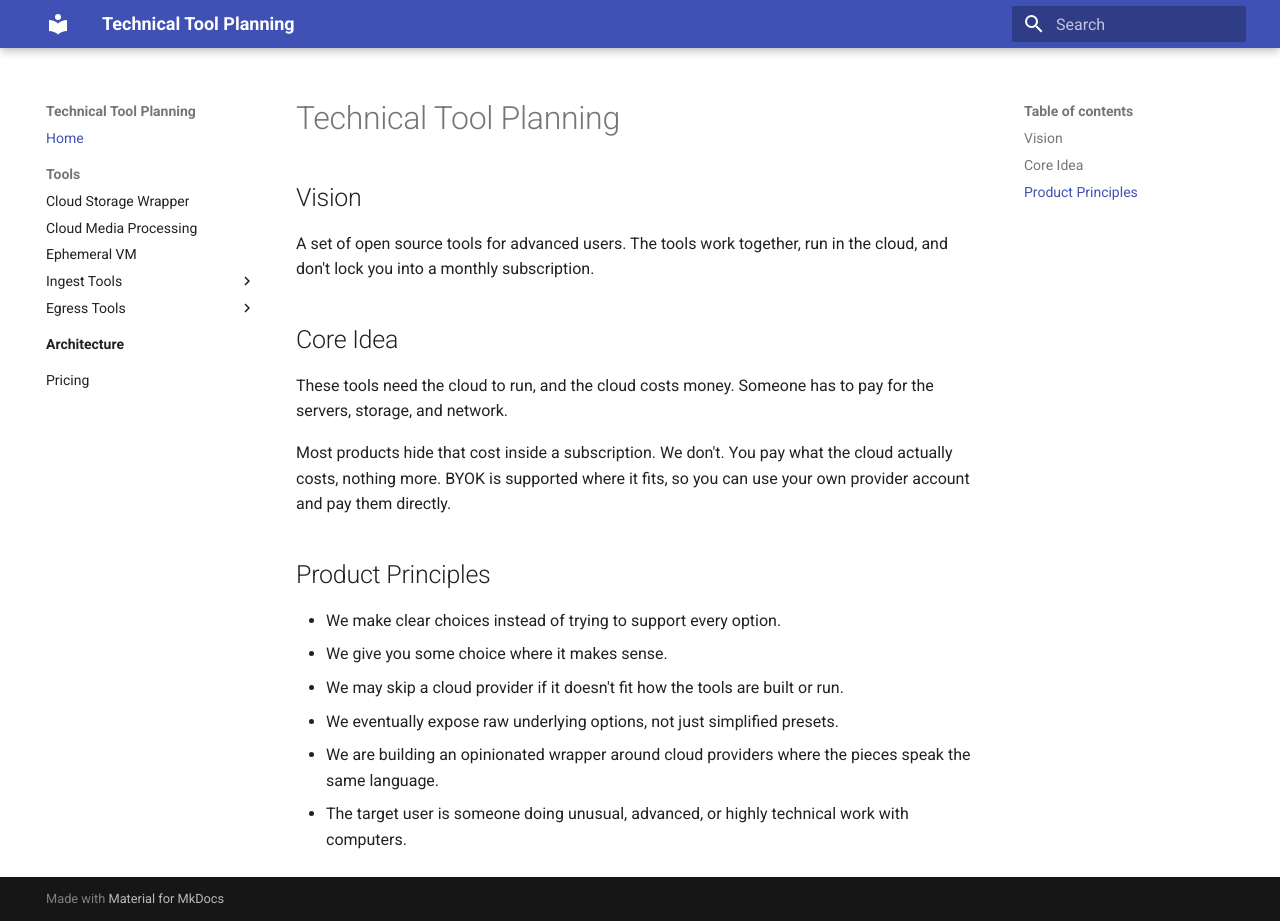
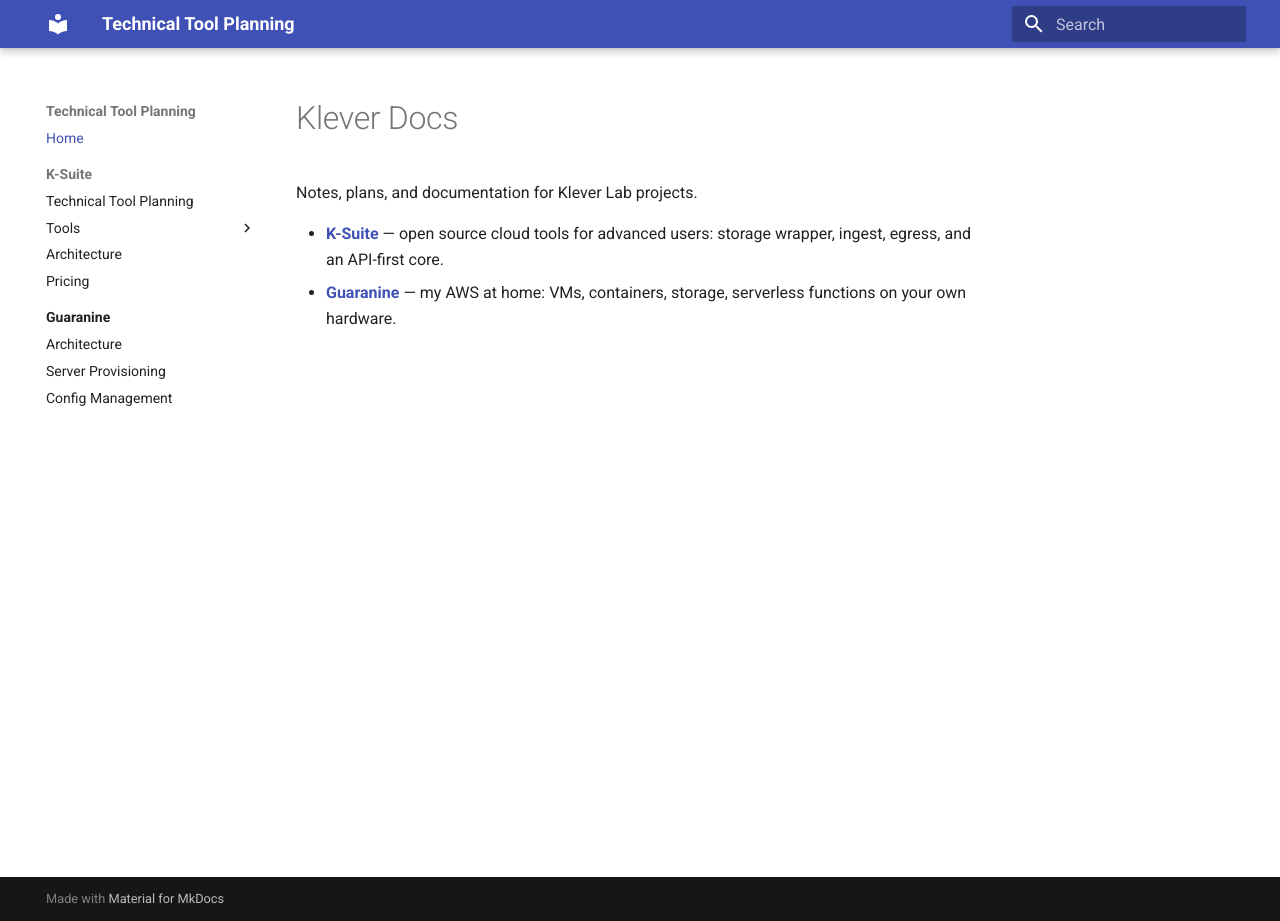
Before and after one commit to klever-lab/klever-docs, an MkDocs documentation site: the page built from docs/index.md, in a window 1280 px wide and 921 px high. Built offline with MkDocs 1.6.1 and Material for MkDocs 9.7.7, drawn with Linux system fonts in a browser that asks for light colours.

Commit message:
Restructure docs site around K-Suite and Guaranine
Move the technical tool planning content to its own page, rewrite the
homepage as a project landing page, and add Guaranine docs (overview,
architecture, provisioning, config management).

Co-authored-by: CommandCodeBot <noreply@commandcode.ai>

```diff
--- a/docs/index.md
+++ b/docs/index.md
@@ -1,20 +1,6 @@
-# Technical Tool Planning
+# Klever Docs
 
-## Vision
+Notes, plans, and documentation for Klever Lab projects.
 
-A set of open source tools for advanced users. The tools work together, run in the cloud, and don't lock you into a monthly subscription.
-
-## Core Idea
-
-These tools need the cloud to run, and the cloud costs money. Someone has to pay for the servers, storage, and network.
-
-Most products hide that cost inside a subscription. We don't. You pay what the cloud actually costs, nothing more. BYOK is supported where it fits, so you can use your own provider account and pay them directly.
-
-## Product Principles
-
-- We make clear choices instead of trying to support every option.
-- We give you some choice where it makes sense.
-- We may skip a cloud provider if it doesn't fit how the tools are built or run.
-- We eventually expose raw underlying options, not just simplified presets.
-- We are building an opinionated wrapper around cloud providers where the pieces speak the same language.
-- The target user is someone doing unusual, advanced, or highly technical work with computers.
+- **[K-Suite](planning.md)** — open source cloud tools for advanced users: storage wrapper, ingest, egress, and an API-first core.
+- **[Guaranine](guaranine/index.md)** — my AWS at home: VMs, containers, storage, serverless functions on your own hardware.
--- a/mkdocs.yml
+++ b/mkdocs.yml
@@ -18,21 +18,28 @@ markdown_extensions:
       permalink: true
 nav:
   - Home: index.md
-  - Tools:
-      - Cloud Storage Wrapper: tools/cloud-storage-wrapper.md
-      - Cloud Media Processing: tools/cloud-media-processing.md
-      - Ephemeral VM: tools/ephemeral-vm.md
-      - Ingest Tools:
-          - tools/ingest-tools.md
-          - Torrent Ingest: tools/torrent-ingest.md
-          - Usenet Ingest: tools/usenet-ingest.md
-          - yt-dlp Ingest: tools/ytdlp-ingest.md
-      - Egress Tools:
-          - tools/egress-tools.md
-          - Jellyfin Server: tools/jellyfin-server.md
-          - Secure Download Links: tools/secure-download-links.md
-          - Encrypted File Downloads: tools/encrypted-downloads.md
-          - Livestreaming: tools/livestreaming.md
-  - Architecture:
-      - architecture/index.md
-  - Pricing: pricing.md
+  - K-Suite:
+      - Technical Tool Planning: planning.md
+      - Tools:
+          - Cloud Storage Wrapper: tools/cloud-storage-wrapper.md
+          - Cloud Media Processing: tools/cloud-media-processing.md
+          - Ephemeral VM: tools/ephemeral-vm.md
+          - Ingest Tools:
+              - tools/ingest-tools.md
+              - Torrent Ingest: tools/torrent-ingest.md
+              - Usenet Ingest: tools/usenet-ingest.md
+              - yt-dlp Ingest: tools/ytdlp-ingest.md
+          - Egress Tools:
+              - tools/egress-tools.md
+              - Jellyfin Server: tools/jellyfin-server.md
+              - Secure Download Links: tools/secure-download-links.md
+              - Encrypted File Downloads: tools/encrypted-downloads.md
+              - Livestreaming: tools/livestreaming.md
+      - Architecture:
+          - architecture/index.md
+      - Pricing: pricing.md
+  - Guaranine:
+      - Overview: guaranine/index.md
+      - Architecture: guaranine/architecture.md
+      - Server Provisioning: guaranine/provisioning.md
+      - Config Management: guaranine/config-management.md
```
Also changed, not shown: docs/guaranine/architecture.md (added, +19 -0 lines), docs/guaranine/config-management.md (added, +14 -0 lines), docs/guaranine/index.md (added, +20 -0 lines), docs/guaranine/provisioning.md (added, +16 -0 lines), docs/planning.md (added, +20 -0 lines).
